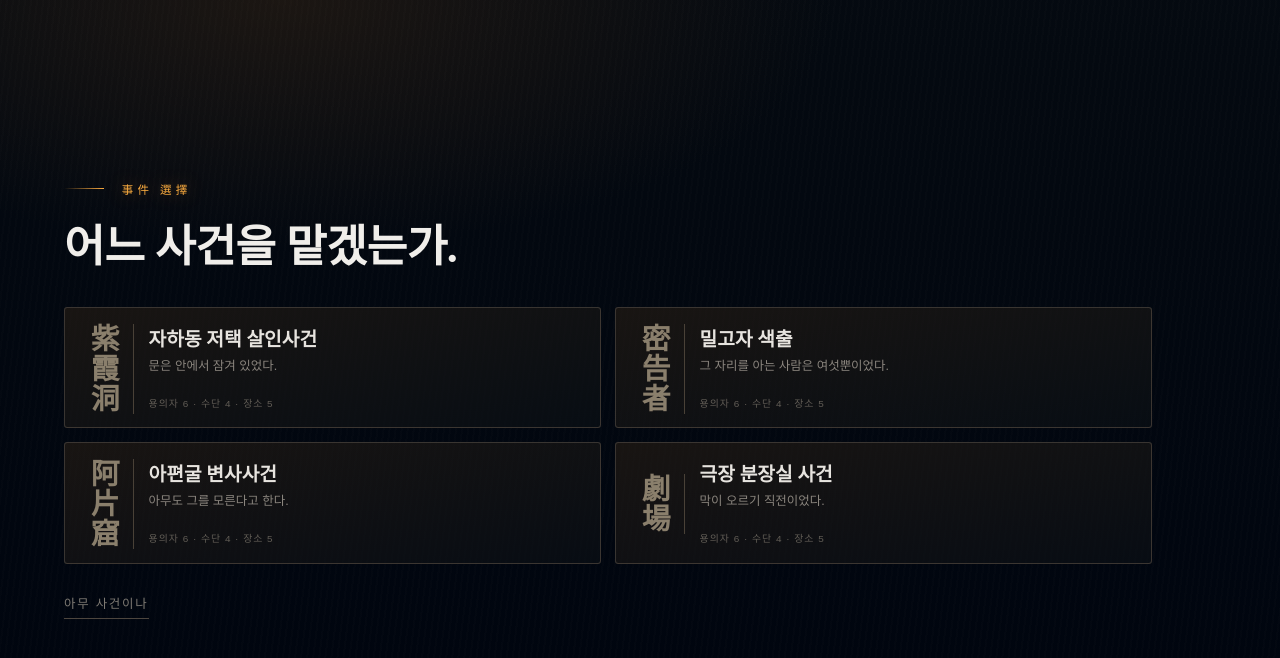
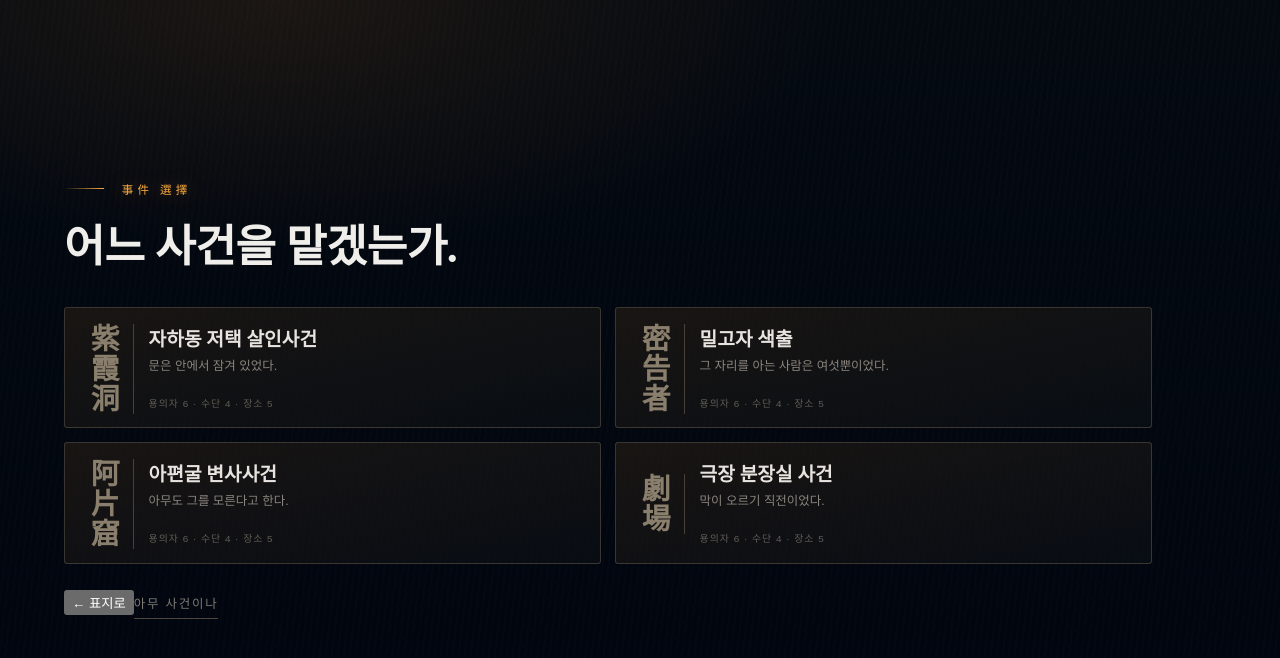
Before and after one commit to rhantj/perjury, a React (Vite) app: page / in a window 1280 px wide. Both pictures are taken after a click on the button "게임 시작". Shown: the top 658 px of the page. Built offline with nearby package versions, Linux system fonts and the light colour scheme.

Commit message:
feat: 브리핑 뒤로가기와 진영 라벨 정정

```diff
--- a/src/components/Briefing.tsx
+++ b/src/components/Briefing.tsx
@@ -12,6 +12,8 @@ interface Props {
   seed: string
   view: GameView
   onEnter: (scenario: Scenario) => void
+  /** 1막에서 더 물러나면 표지다. 판을 버리게 되므로 여기서 처리하지 않고 위로 넘긴다. */
+  onBack: () => void
 }
 
 type Act = 'pick' | 'suspects' | 'role'
@@ -27,7 +29,7 @@ const FADE_MS = 320
  * 3막은 연출이 아니라 기능이다. 범인 진영은 정답 3장을 알고 시작하는데(설계 §2)
  * 게임판에는 그것을 보여줄 자리가 없다. 여기가 그 자리다.
  */
-export default function Briefing({ seed, view, onEnter }: Props) {
+export default function Briefing({ seed, view, onEnter, onBack }: Props) {
   const [act, setAct] = useState<Act>('pick')
   const [scenario, setScenario] = useState<Scenario | null>(null)
   const [leaving, setLeaving] = useState(false)
@@ -51,11 +53,11 @@ export default function Briefing({ seed, view, onEnter }: Props) {
       setAct('suspects')
     })
 
-  /* 마지막 막은 되돌아오지 않으므로 leaving을 풀지 않는다 — 그대로 게임판에 자리를 넘긴다. */
-  const enter = (chosen: Scenario) => {
+  /* 화면을 떠나는 길. 되돌아오지 않으므로 leaving을 풀지 않는다 — 물러난 채로 자리를 넘긴다. */
+  const leave = (hand: () => void) => {
     if (leaving) return
     setLeaving(true)
-    window.setTimeout(() => onEnter(chosen), FADE_MS)
+    window.setTimeout(hand, FADE_MS)
   }
 
   const me = view.players.find((p) => p.isMe)
@@ -67,10 +69,16 @@ export default function Briefing({ seed, view, onEnter }: Props) {
     <main className={`briefing${tone}${leaving ? ' briefing--out' : ''}`}>
       {/* key가 막마다 바뀌어야 등장 애니메이션이 다시 돈다 — 같은 요소를 재사용하면 한 번만 돈다. */}
       <div className="briefing__stage" key={showing}>
-        {showing === 'pick' && <PickAct seed={seed} onChoose={choose} />}
+        {showing === 'pick' && (
+          <PickAct seed={seed} onChoose={choose} onBack={() => leave(onBack)} />
+        )}
 
         {showing === 'suspects' && scenario && (
-          <SuspectsAct scenario={scenario} onNext={() => advance(() => setAct('role'))} />
+          <SuspectsAct
+            scenario={scenario}
+            onNext={() => advance(() => setAct('role'))}
+            onBack={() => advance(() => setAct('pick'))}
+          />
         )}
 
         {showing === 'role' && scenario && (
@@ -78,7 +86,8 @@ export default function Briefing({ seed, view, onEnter }: Props) {
             scenario={scenario}
             view={view}
             culprit={culprit}
-            onEnter={() => enter(scenario)}
+            onEnter={() => leave(() => onEnter(scenario))}
+            onBack={() => advance(() => setAct('suspects'))}
           />
         )}
       </div>
@@ -87,7 +96,15 @@ export default function Briefing({ seed, view, onEnter }: Props) {
 }
 
 /** 1막. 사건 넷 중 하나를 고른다. */
-function PickAct({ seed, onChoose }: { seed: string; onChoose: (s: Scenario) => void }) {
+function PickAct({
+  seed,
+  onChoose,
+  onBack,
+}: {
+  seed: string
+  onChoose: (s: Scenario) => void
+  onBack: () => void
+}) {
   return (
     <>
       <header className="briefing__head">
@@ -113,6 +130,10 @@ function PickAct({ seed, onChoose }: { seed: string; onChoose: (s: Scenario) =>
         ))}
       </ul>
 
+      <div className="briefing__ghosts">
+        <button type="button" className="briefing__back" onClick={onBack}>
+          ← 표지로
+        </button>
         <button
           type="button"
           className="briefing__ghost"
@@ -120,12 +141,21 @@ function PickAct({ seed, onChoose }: { seed: string; onChoose: (s: Scenario) =>
         >
           아무 사건이나
         </button>
+      </div>
     </>
   )
 }
 
 /** 2막. 용의자 여섯의 조서가 책상에 놓인다. */
-function SuspectsAct({ scenario, onNext }: { scenario: Scenario; onNext: () => void }) {
+function SuspectsAct({
+  scenario,
+  onNext,
+  onBack,
+}: {
+  scenario: Scenario
+  onNext: () => void
+  onBack: () => void
+}) {
   return (
     <>
       <header className="briefing__head">
@@ -148,8 +178,11 @@ function SuspectsAct({ scenario, onNext }: { scenario: Scenario; onNext: () => v
       </ul>
 
       <div className="briefing__foot">
+        <button type="button" className="briefing__back" onClick={onBack}>
+          ← 사건 다시
+        </button>
         <button type="button" className="briefing__go" onClick={onNext}>
-          <span>신분 확인</span>
+          <span>내 진영 확인</span>
         </button>
       </div>
     </>
@@ -162,11 +195,13 @@ function RoleAct({
   view,
   culprit,
   onEnter,
+  onBack,
 }: {
   scenario: Scenario
   view: GameView
   culprit: boolean
   onEnter: () => void
+  onBack: () => void
 }) {
   const hand = view.players.find((p) => p.isMe)?.hand ?? []
   const solution = view.solution
@@ -213,6 +248,9 @@ function RoleAct({
       )}
 
       <div className="briefing__foot">
+        <button type="button" className="briefing__back" onClick={onBack}>
+          ← 용의자 다시
+        </button>
         <button type="button" className="briefing__go briefing__go--enter" onClick={onEnter}>
           <span>착석</span>
         </button>
--- a/src/components/GameScreen.tsx
+++ b/src/components/GameScreen.tsx
@@ -51,6 +51,7 @@ export default function GameScreen() {
           setScenario(chosen)
           setStage('play')
         }}
+        onBack={store.reset}
       />
     )
 
--- a/src/store/game.ts
+++ b/src/store/game.ts
@@ -22,6 +22,8 @@ interface GameStore {
   error: string | null
 
   start: (seed: string, humanIndex?: number) => void
+  /** 판을 버리고 표지로 돌아간다. 브리핑에서 되돌아 나오는 경로가 이것뿐이다. */
+  reset: () => void
   view: () => GameView
   /** 사람이 지금 결정해야 하는가. 화면은 이 값으로 조작 가능 여부를 정한다. */
   awaitingHuman: () => boolean
@@ -66,6 +68,8 @@ export const useGame = create<GameStore>((set, get) => {
     start: (seed, humanIndex = 0) =>
       set({ state: advanceToHuman(createGame({ seed, humanIndex })), error: null }),
 
+    reset: () => set({ state: null, error: null }),
+
     view: () => {
       const state = requireState(get().state)
       return viewFor(state, humanId(state))
```
Lines whose indentation alone changed are shown as unchanged.
